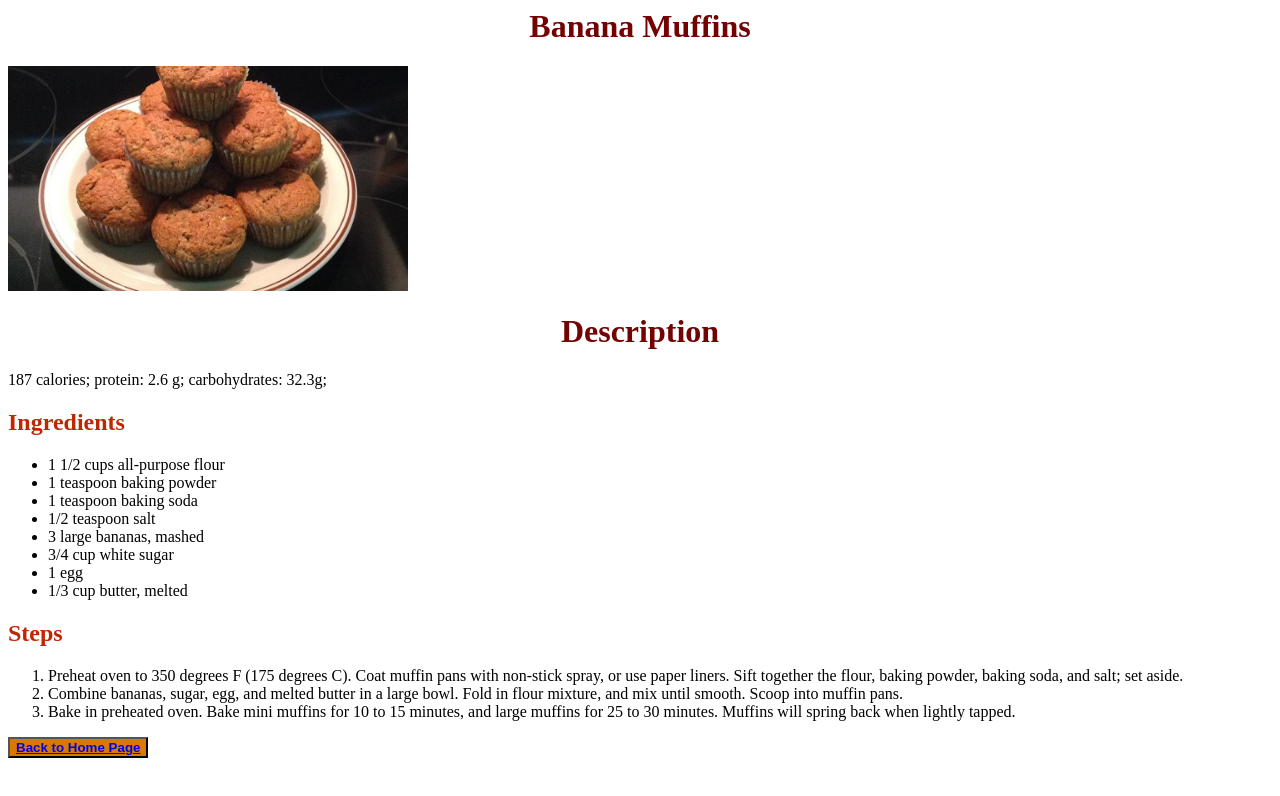
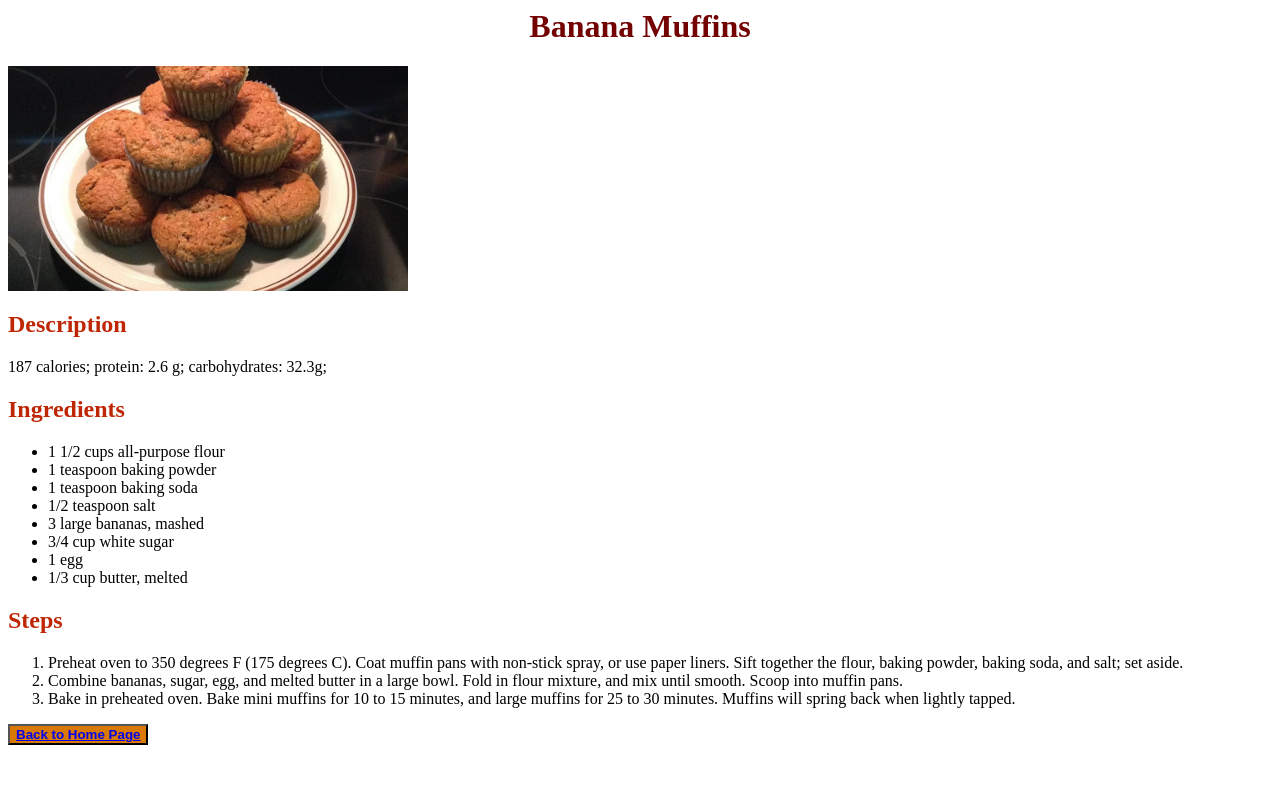
Before and after one commit to everton-leite/odin_recipes, a plain HTML site: page recipes/recipetwo.html in a window 1280 px wide. Drawn offline with Linux system fonts and the light colour scheme.

Commit message:
fixed the description type

```diff
--- a/recipes/recipetwo.html
+++ b/recipes/recipetwo.html
@@ -8,7 +8,7 @@
     <body>
         <h1>Banana Muffins</h1>
         <img src="../img/muffins.jpg">
-        <h1>Description</h1>
+        <h2>Description</h2>
         <p>187 calories; protein: 2.6 g; carbohydrates: 32.3g;</p>
         <h2>Ingredients</h2>
         <ul>
```
